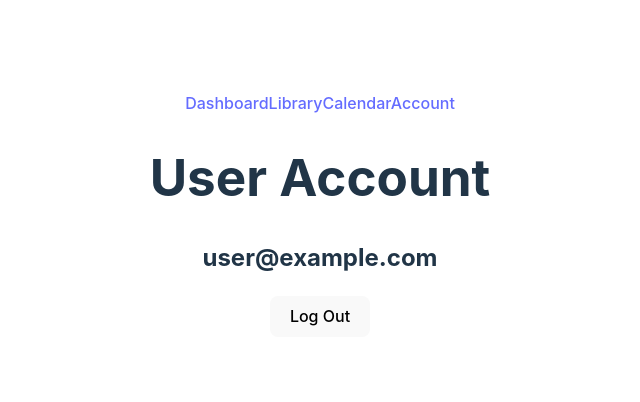
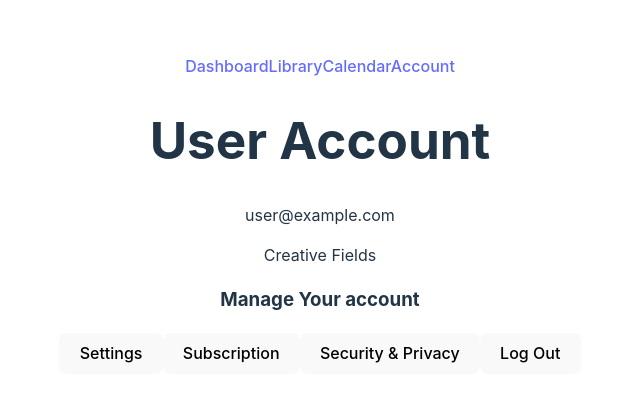
Before and after one commit to zuzannaranuszkiewicz/creative-diary-webapp, a React (Vite) app: page /account in a window 1280 px wide. Shown: the part 186-588 px from the top of the page, without its empty margins (320-960 px from the left). Built offline with nearby package versions, Linux system fonts and the light colour scheme; no server answers; the database is empty; sample sign-in values are in the browser's storage.

Commit message:
updated Account

```diff
--- a/src/App.jsx
+++ b/src/App.jsx
@@ -3,7 +3,7 @@ import './App.css'
 import Dashboard from './pages/Dashboard'
 import Library from './pages/Library'
 import Calendar from './pages/Calendar'
-import Account from './pages/Account'
+import Account, { SecurityPrivacy, Settings, Subscription } from './pages/Account'
 import WelcomePage from './authentication/WelcomePage'
 import { AuthContextProvider } from './authentication/context/AuthContext'
 import { UserAuth } from './authentication/context/AuthContext'
@@ -37,7 +37,11 @@ function App() {
             <Route path="/projects/:projectName/:projectID" element={<ProtectedRoute><ProjectPage/></ProtectedRoute>}/>
             <Route path="/library" element={<ProtectedRoute><Library/></ProtectedRoute>}/>
             <Route path="/calendar" element={<ProtectedRoute><Calendar/></ProtectedRoute>}/>
-            <Route path="/account" element={<ProtectedRoute><Account/></ProtectedRoute>}/>
+            <Route path="/account" element={<ProtectedRoute><Account/></ProtectedRoute>}>
+                <Route path="settings" element={<ProtectedRoute><Settings/></ProtectedRoute>}/>
+                <Route path="subscription" element={<ProtectedRoute><Subscription/></ProtectedRoute>}/>
+                <Route path="security" element={<ProtectedRoute><SecurityPrivacy/></ProtectedRoute>}/>
+            </Route>
             <Route path=":entryID" element={<ProtectedRoute><EntryEdit/></ProtectedRoute>}/>
           </Routes>
     </AuthContextProvider>
--- a/src/pages/Account.jsx
+++ b/src/pages/Account.jsx
@@ -1,24 +1,135 @@
 import { SideBar } from "./components/SideBar";
 import { UserAuth } from "../authentication/context/AuthContext";
 import { signOut } from "firebase/auth";
-import { useNavigate } from "react-router-dom";
+import { Outlet, useNavigate } from "react-router-dom";
 import { auth } from "../../firebase-config";
+import { GetUser } from "./components/functions/functions";
+import { useState, useEffect } from "react";
 
 export default function Account(){
     const navigate = useNavigate();
+    const [openSide, setOpenSide] = useState(false);
+    const [section, setSection] = useState("settings");
+
+    const { user } = UserAuth();
+    const userName = GetUser(user.uid);
+
     function LogOut(){
         signOut(auth)
         navigate('/')
         alert("You're logged out!")
     }
 
-    const {user} = UserAuth();
+    useEffect(() => {
+        if (openSide) {
+          navigate(`/account/${section}`);
+        }
+      }, [openSide, section, navigate]);
+
+    function handleAccountSection(accountSection) {
+        setSection(accountSection);
+        setOpenSide(true);
+      }
+
     return(
         <>
         <SideBar/>
-            <h1>User Account</h1>
-            <h2>{user.email}</h2>
-            <button onClick={LogOut}>Log Out</button>
+        <div className="AccountContainer">
+            <div className="mainAccount">
+                <h1>User Account</h1>
+                    <h2>{userName.username}</h2>
+                    <p>{user.email}</p>
+
+                    <p>Creative Fields</p>
+
+                    <div>
+                        <h3>Manage Your account</h3>
+
+                        <button onClick={() => handleAccountSection("settings")}>Settings</button>
+                        <button onClick={() => handleAccountSection("subscription")}>Subscription</button>
+                        <button onClick={() => handleAccountSection("security")}>Security & Privacy</button>
+
+                        <button onClick={LogOut}>Log Out</button>
+                    </div>
+            </div>
+            <div className="sideAccount"
+                style={{ display: openSide ? "block" : "none" }}>
+                <Outlet />
+            </div>
+        </div>
         </>
     )
 }
+
+export function Settings(){
+
+    return(
+        <>
+            <h2>Account<span>/Settings</span></h2>
+            <h3>Mail Notifications</h3>
+            {/* (if notifications == true ? <p>I want to receive mail notifications</p> : <p>I don't want to receive mail notifications</p>) */}
+
+            <h3>Customization</h3>
+            <p>Themes</p>
+            <p>Accent Colour</p>
+            <p>Custom Toolbar</p>
+            <p>Custom Week Display</p>
+            <p>Custom Date Format</p>
+
+        </>
+    )
+}
+
+export  function Subscription(){
+    const { user } = UserAuth();
+    const userName = GetUser(user.uid);
+    return(
+        <>
+            <h2>Account<span>/Subscription</span></h2>
+
+            <h3>Current Plans</h3>
+            <fieldset>
+                <div>
+                    <input type="radio" id="premium"value="premium"/>
+                    <label>Premium</label>
+                </div>
+                <div>
+                    <input type="radio" id="standard" value="standard" />
+                    <label>Standard</label>
+                </div>
+            </fieldset>
+
+            <h3>Payment Method</h3>
+            <button>Manage Your Plan</button>
+            <button>Cancel Your Plan</button>
+        </>
+    )
+}
+
+export  function SecurityPrivacy(){
+    const { user } = UserAuth();
+    const userName = GetUser(user.uid);
+
+    console.log(userName);
+
+    return(
+        <>
+            <h2>Account<span>/Security & Privacy</span></h2>
+
+            <h3>General Info</h3>
+            <p>name: {userName.username}</p>
+            <p>email: {user.email}</p>
+            <p>password: ********</p>
+            <button>View info</button>
+            <button>Edit</button>
+
+            <h3>PIN Code</h3>
+            <button>View</button>
+            <button>Edit</button>
+
+            <h3>Danger Zone</h3>
+            <button>Delete Account</button>
+
+        </>
+    )
+}
```
